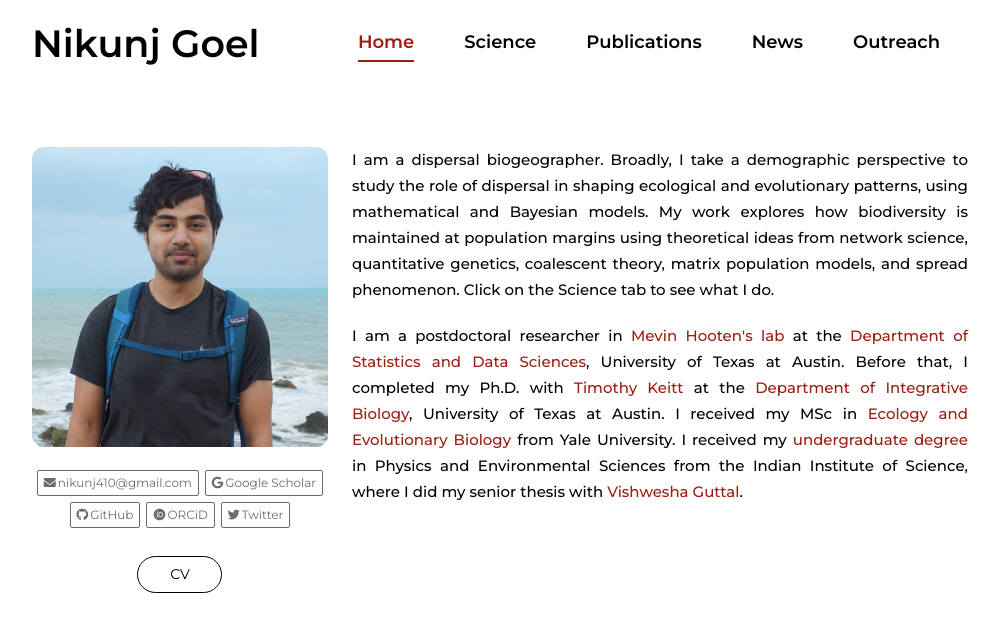
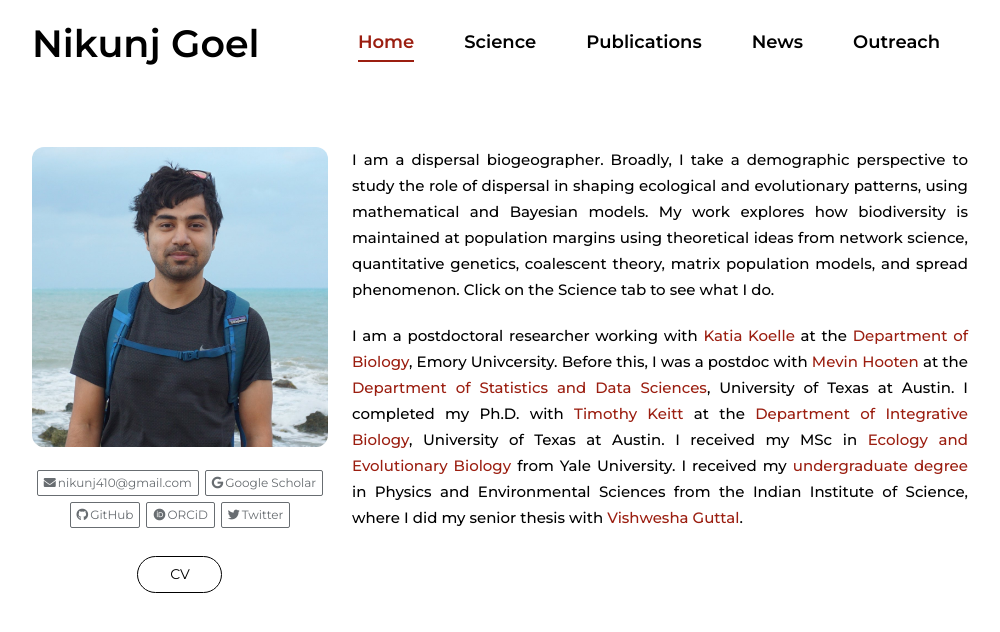
Before and after one commit to nikunj410/nikunj410.github.io, a Jekyll site: the page built from index.html, in a window 1280 px wide. Shown: the top 632 px of the page, without its empty margins (140-1140 px from the left). Built offline with Jekyll 4.4.1, drawn with Linux system fonts in a browser that asks for light colours; nearby versions of some CDN libraries; the list of posts is cut into pages by our own code.

Commit message:
Update index.html
added Katia

```diff
--- a/index.html
+++ b/index.html
@@ -12,4 +12,4 @@ CV: "/assets/CV.pdf"
 
 <p>I am a dispersal biogeographer. Broadly, I take a demographic perspective to study the role of dispersal in shaping ecological and evolutionary patterns, using mathematical and Bayesian models. My work explores how biodiversity is maintained at population margins using theoretical ideas from network science, quantitative genetics, coalescent theory, matrix population models, and spread phenomenon. Click on the Science tab to see what I do.</p>
 
-<p>I am a postdoctoral researcher in <a href="https://mhooten.github.io/"><span>Mevin Hooten's lab</span></a> at the <a href="https://stat.utexas.edu/"><span>Department of Statistics and Data Sciences</span></a>, University of Texas at Austin. Before that, I completed my	Ph.D. with <a href="https://sites.cns.utexas.edu/keittlab/home"><span>Timothy Keitt</span></a> at the <a href="https://cns.utexas.edu/eeb-graduate-program"><span>Department of Integrative Biology</span></a>, University of Texas at Austin. I received my MSc in <a href="https://eeb.yale.edu/"><span>Ecology and Evolutionary Biology</span></a> from Yale	University. I received my <a href="https://ug.iisc.ac.in/"><span>undergraduate degree</span></a> in Physics and Environmental Sciences from the Indian Institute of Science, where I did my senior thesis with <a href="https://teelabiisc.wordpress.com/"><span>Vishwesha Guttal</span></a>. </span></p>
+<p>I am a postdoctoral researcher working with <a href="https://scholarblogs.emory.edu/koellelab/"><span>Katia Koelle</span></a> at the <a href="https://biology.emory.edu/about/index.html"><span>Department of Biology</span></a>, Emory Univcersity. Before this, I was a postdoc with <a href="https://mhooten.github.io/"><span>Mevin Hooten</span></a> at the <a href="https://stat.utexas.edu/"><span>Department of Statistics and Data Sciences</span></a>, University of Texas at Austin. I completed my	Ph.D. with <a href="https://sites.cns.utexas.edu/keittlab/home"><span>Timothy Keitt</span></a> at the <a href="https://cns.utexas.edu/eeb-graduate-program"><span>Department of Integrative Biology</span></a>, University of Texas at Austin. I received my MSc in <a href="https://eeb.yale.edu/"><span>Ecology and Evolutionary Biology</span></a> from Yale	University. I received my <a href="https://ug.iisc.ac.in/"><span>undergraduate degree</span></a> in Physics and Environmental Sciences from the Indian Institute of Science, where I did my senior thesis with <a href="https://teelabiisc.wordpress.com/"><span>Vishwesha Guttal</span></a>. </span></p>
```
